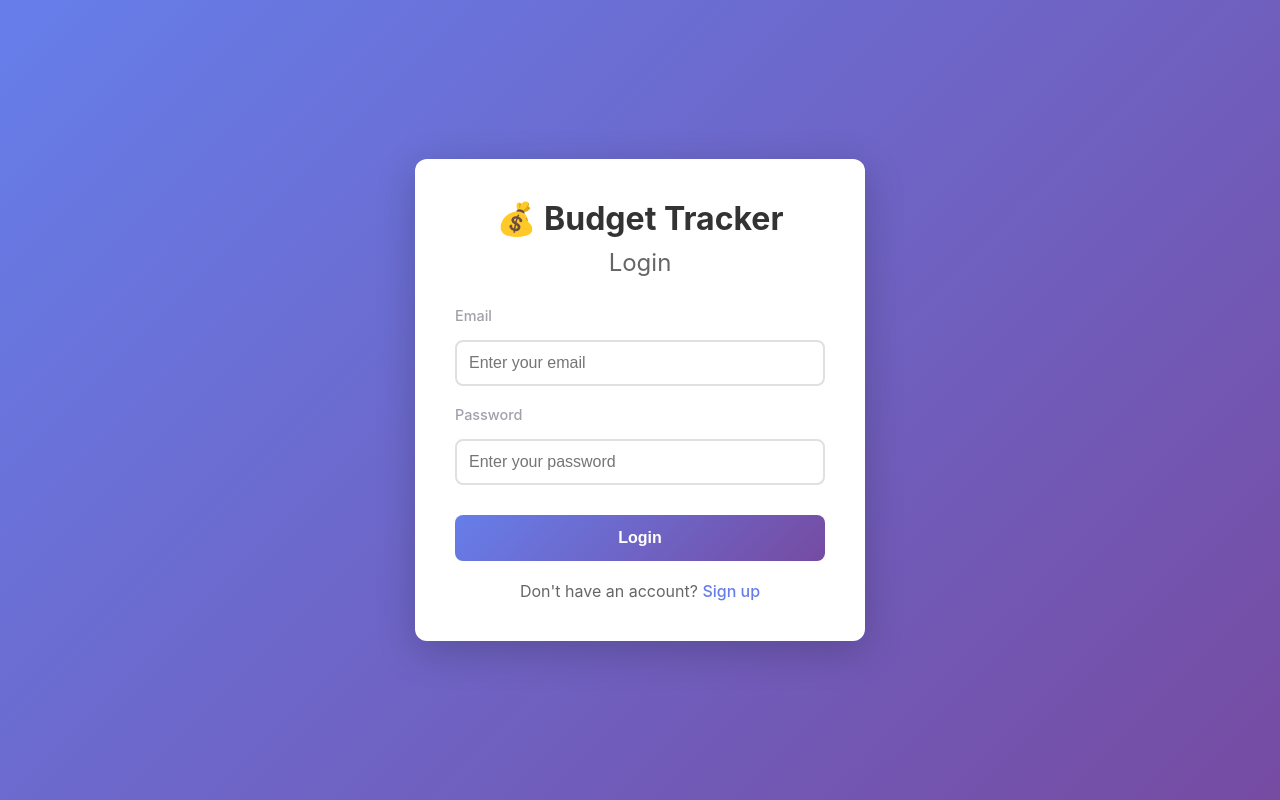
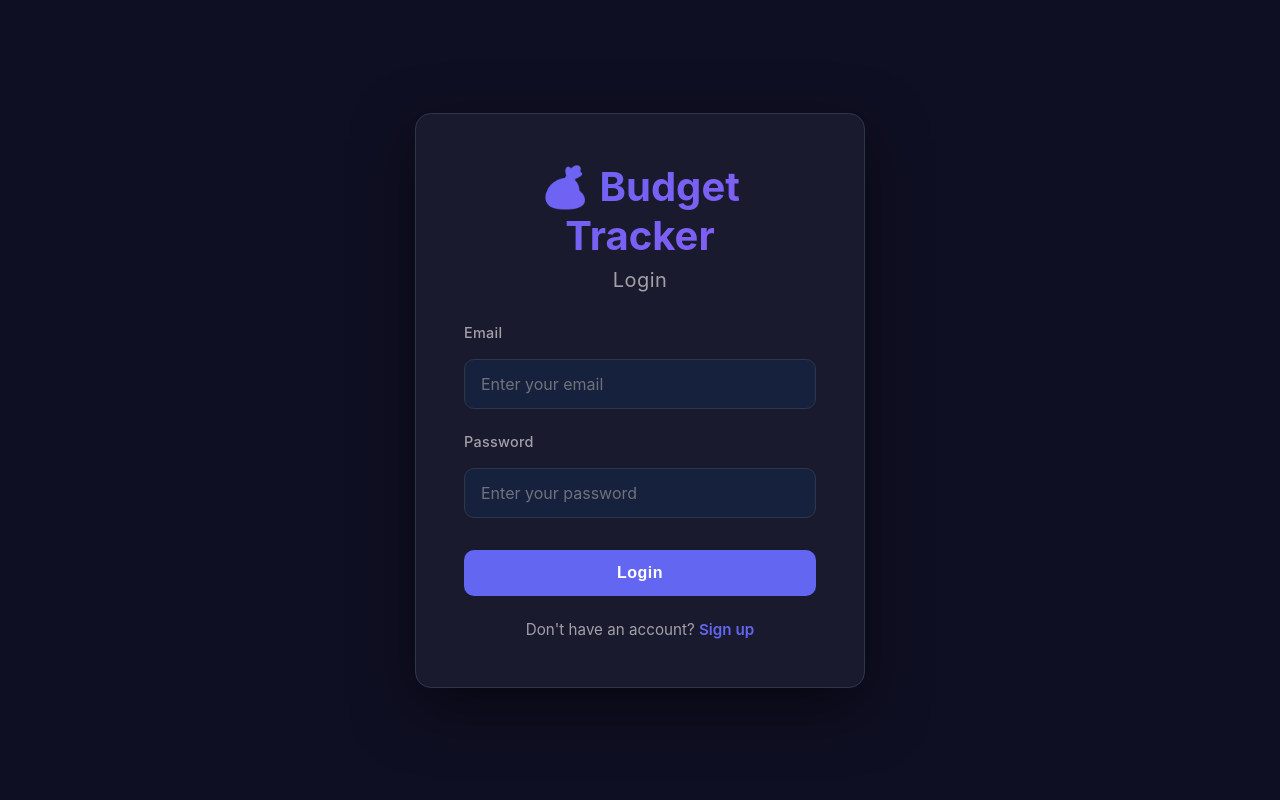
Before and after one commit to ericacosta505/Tally, a React (Create React App) app in the folder frontend/: page /login in a window 1280 px wide. Built offline with nearby package versions, Linux system fonts and the light colour scheme; no server answers.

Commit message:
Refactor Login and Signup CSS for theme variables
Updated Login.css and Signup.css to use CSS variables for colors, backgrounds, and borders, improving maintainability and theme support. Enhanced styling for form elements, buttons, and error messages for a more modern and consistent UI.

```diff
--- a/frontend/src/components/Login.css
+++ b/frontend/src/components/Login.css
@@ -3,110 +3,137 @@
   display: flex;
   align-items: center;
   justify-content: center;
-  background: linear-gradient(135deg, #667eea 0%, #764ba2 100%);
+  background: var(--bg-primary);
   padding: 20px;
 }
 
 .auth-card {
-  background: white;
-  border-radius: 12px;
-  padding: 40px;
-  box-shadow: 0 10px 40px rgba(0, 0, 0, 0.2);
+  background: var(--bg-secondary);
+  border-radius: 16px;
+  padding: 48px;
+  box-shadow: 0 20px 60px rgba(0, 0, 0, 0.5);
   width: 100%;
   max-width: 450px;
+  border: 1px solid var(--border-color);
 }
 
 .auth-title {
   text-align: center;
-  color: #333;
-  margin-bottom: 10px;
-  font-size: 2rem;
+  margin-bottom: 8px;
+  font-size: 2.5rem;
+  font-weight: 700;
+  background: linear-gradient(135deg, var(--accent-primary) 0%, var(--accent-secondary) 100%);
+  -webkit-background-clip: text;
+  -webkit-text-fill-color: transparent;
+  background-clip: text;
 }
 
 .auth-subtitle {
   text-align: center;
-  color: #666;
-  margin-bottom: 30px;
-  font-size: 1.5rem;
+  color: var(--text-secondary);
+  margin-bottom: 32px;
+  font-size: 1.25rem;
   font-weight: 400;
+  letter-spacing: 0.5px;
 }
 
 .auth-form {
   display: flex;
   flex-direction: column;
-  gap: 20px;
+  gap: 24px;
 }
 
 .form-group {
   display: flex;
   flex-direction: column;
-  gap: 8px;
+  gap: 10px;
 }
 
 .form-group label {
-  font-weight: 500;
-  color: #333;
+  font-weight: 600;
+  color: var(--text-primary);
   font-size: 0.95rem;
+  letter-spacing: 0.3px;
 }
 
 .form-group input {
-  padding: 12px;
-  border: 2px solid #e0e0e0;
-  border-radius: 8px;
+  padding: 14px 16px;
+  background: var(--bg-tertiary);
+  border: 1px solid var(--border-color);
+  border-radius: 10px;
   font-size: 1rem;
-  transition: border-color 0.3s;
+  color: var(--text-primary);
+  transition: all 0.3s;
+  font-family: inherit;
+}
+
+.form-group input::placeholder {
+  color: var(--text-muted);
 }
 
 .form-group input:focus {
   outline: none;
-  border-color: #667eea;
+  border-color: var(--accent-primary);
+  box-shadow: 0 0 0 3px rgba(99, 102, 241, 0.1);
+  background: var(--bg-card);
 }
 
 .auth-button {
-  padding: 14px;
-  background: linear-gradient(135deg, #667eea 0%, #764ba2 100%);
+  padding: 14px 24px;
+  background: var(--accent-primary);
   color: white;
   border: none;
-  border-radius: 8px;
+  border-radius: 10px;
   font-size: 1rem;
   font-weight: 600;
   cursor: pointer;
-  transition: transform 0.2s, box-shadow 0.2s;
-  margin-top: 10px;
+  transition: all 0.3s;
+  margin-top: 8px;
+  letter-spacing: 0.5px;
 }
 
 .auth-button:hover:not(:disabled) {
+  background: var(--accent-secondary);
   transform: translateY(-2px);
-  box-shadow: 0 5px 15px rgba(102, 126, 234, 0.4);
+  box-shadow: 0 8px 20px rgba(99, 102, 241, 0.4);
+}
+
+.auth-button:active:not(:disabled) {
+  transform: translateY(0);
 }
 
 .auth-button:disabled {
   opacity: 0.6;
   cursor: not-allowed;
+  transform: none;
 }
 
 .auth-error {
-  background: #fee;
-  color: #c33;
-  padding: 12px;
-  border-radius: 8px;
-  margin-bottom: 20px;
+  background: rgba(239, 68, 68, 0.1);
+  color: var(--accent-danger);
+  padding: 14px 16px;
+  border-radius: 10px;
+  margin-bottom: 24px;
   text-align: center;
-  border: 1px solid #fcc;
+  border: 1px solid var(--accent-danger);
+  font-size: 0.95rem;
 }
 
 .auth-link {
   text-align: center;
-  margin-top: 20px;
-  color: #666;
+  margin-top: 24px;
+  color: var(--text-secondary);
+  font-size: 0.95rem;
 }
 
 .auth-link a {
-  color: #667eea;
+  color: var(--accent-primary);
   text-decoration: none;
-  font-weight: 500;
+  font-weight: 600;
+  transition: color 0.3s;
 }
 
 .auth-link a:hover {
-  text-decoration: underline;
+  color: var(--accent-secondary);
+  text-decoration: none;
 }
--- a/frontend/src/components/Signup.css
+++ b/frontend/src/components/Signup.css
@@ -3,17 +3,18 @@
   display: flex;
   align-items: center;
   justify-content: center;
-  background: linear-gradient(135deg, #667eea 0%, #764ba2 100%);
+  background: var(--bg-primary);
   padding: 20px;
 }
 
 .auth-card {
-  background: white;
-  border-radius: 12px;
-  padding: 40px;
-  box-shadow: 0 10px 40px rgba(0, 0, 0, 0.2);
+  background: var(--bg-secondary);
+  border-radius: 16px;
+  padding: 48px;
+  box-shadow: 0 20px 60px rgba(0, 0, 0, 0.5);
   width: 100%;
   max-width: 450px;
+  border: 1px solid var(--border-color);
 }
 
 .signup-card {
@@ -22,29 +23,34 @@
 
 .auth-title {
   text-align: center;
-  color: #333;
-  margin-bottom: 10px;
-  font-size: 2rem;
+  margin-bottom: 8px;
+  font-size: 2.5rem;
+  font-weight: 700;
+  background: linear-gradient(135deg, var(--accent-primary) 0%, var(--accent-secondary) 100%);
+  -webkit-background-clip: text;
+  -webkit-text-fill-color: transparent;
+  background-clip: text;
 }
 
 .auth-subtitle {
   text-align: center;
-  color: #666;
-  margin-bottom: 30px;
-  font-size: 1.5rem;
+  color: var(--text-secondary);
+  margin-bottom: 32px;
+  font-size: 1.25rem;
   font-weight: 400;
+  letter-spacing: 0.5px;
 }
 
 .auth-form {
   display: flex;
   flex-direction: column;
-  gap: 20px;
+  gap: 24px;
 }
 
 .form-row {
   display: grid;
   grid-template-columns: 1fr 1fr;
-  gap: 15px;
+  gap: 20px;
 }
 
 @media (max-width: 600px) {
@@ -56,73 +62,94 @@
 .form-group {
   display: flex;
   flex-direction: column;
-  gap: 8px;
+  gap: 10px;
 }
 
 .form-group label {
-  font-weight: 500;
-  color: #333;
+  font-weight: 600;
+  color: var(--text-primary);
   font-size: 0.95rem;
+  letter-spacing: 0.3px;
 }
 
 .form-group input {
-  padding: 12px;
-  border: 2px solid #e0e0e0;
-  border-radius: 8px;
+  padding: 14px 16px;
+  background: var(--bg-tertiary);
+  border: 1px solid var(--border-color);
+  border-radius: 10px;
   font-size: 1rem;
-  transition: border-color 0.3s;
+  color: var(--text-primary);
+  transition: all 0.3s;
+  font-family: inherit;
+}
+
+.form-group input::placeholder {
+  color: var(--text-muted);
 }
 
 .form-group input:focus {
   outline: none;
-  border-color: #667eea;
+  border-color: var(--accent-primary);
+  box-shadow: 0 0 0 3px rgba(99, 102, 241, 0.1);
+  background: var(--bg-card);
 }
 
 .auth-button {
-  padding: 14px;
-  background: linear-gradient(135deg, #667eea 0%, #764ba2 100%);
+  padding: 14px 24px;
+  background: var(--accent-primary);
   color: white;
   border: none;
-  border-radius: 8px;
+  border-radius: 10px;
   font-size: 1rem;
   font-weight: 600;
   cursor: pointer;
-  transition: transform 0.2s, box-shadow 0.2s;
-  margin-top: 10px;
+  transition: all 0.3s;
+  margin-top: 8px;
+  letter-spacing: 0.5px;
 }
 
 .auth-button:hover:not(:disabled) {
+  background: var(--accent-secondary);
   transform: translateY(-2px);
-  box-shadow: 0 5px 15px rgba(102, 126, 234, 0.4);
+  box-shadow: 0 8px 20px rgba(99, 102, 241, 0.4);
+}
+
+.auth-button:active:not(:disabled) {
+  transform: translateY(0);
 }
 
 .auth-button:disabled {
   opacity: 0.6;
   cursor: not-allowed;
+  transform: none;
 }
 
 .auth-error {
-  background: #fee;
-  color: #c33;
-  padding: 12px;
-  border-radius: 8px;
-  margin-bottom: 20px;
+  background: rgba(239, 68, 68, 0.1);
+  color: var(--accent-danger);
+  padding: 14px 16px;
+  border-radius: 10px;
+  margin-bottom: 24px;
   text-align: center;
-  border: 1px solid #fcc;
+  border: 1px solid var(--accent-danger);
+  font-size: 0.95rem;
 }
 
 .auth-link {
   text-align: center;
-  margin-top: 20px;
-  color: #666;
+  margin-top: 24px;
+  color: var(--text-secondary);
+  font-size: 0.95rem;
 }
 
 .auth-link a {
-  color: #667eea;
+  color: var(--accent-primary);
   text-decoration: none;
-  font-weight: 500;
+  font-weight: 600;
+  transition: color 0.3s;
 }
 
 .auth-link a:hover {
-  text-decoration: underline;
+  color: var(--accent-secondary);
+  text-decoration: none;
 }
```
Also changed, not shown: 1 other file (tests, documents, lock files or other folders).
